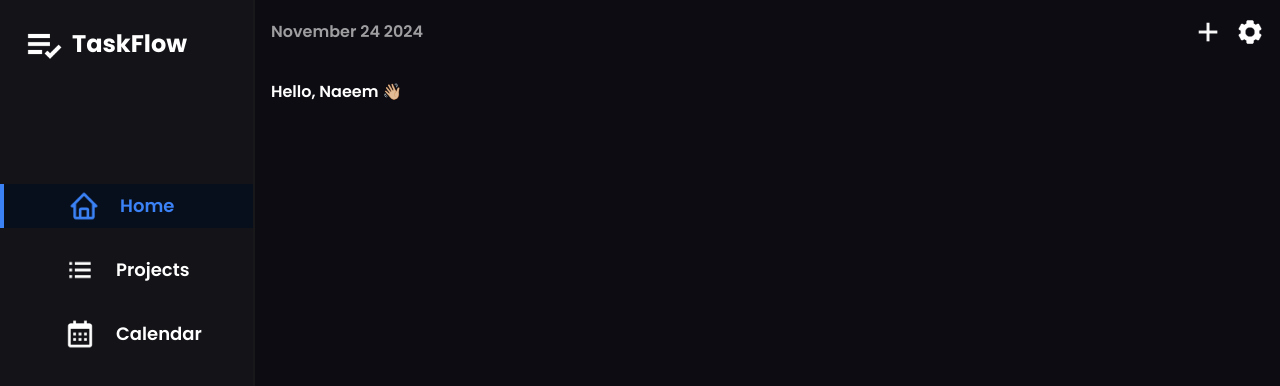
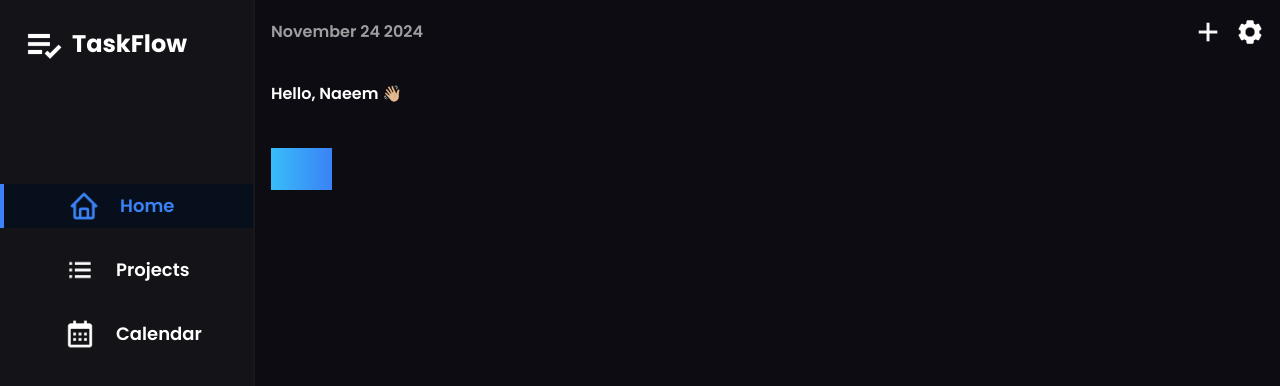
Before and after one commit to N4EXM/project_management_app, a React (Vite) app: page /Home in a window 1280 px wide. Shown: the top 386 px of the page. Built offline with nearby package versions, Linux system fonts and the light colour scheme.

Commit message:
somewhat working on the info cards

```diff
--- a/src/App.jsx
+++ b/src/App.jsx
@@ -1,6 +1,6 @@
 import { useState } from 'react'
 import { BrowserRouter, Route, Routes, Navigate } from 'react-router-dom'
-  import Home from './pages/Home'
+import Home from './pages/Home'
 import Projects from './pages/Projects'
 import Settings from './pages/Settings'
 import Calendar from './pages/Calendar'
@@ -19,6 +19,7 @@ function App() {
             <Route path="/Projects" element={<Projects />} />
             <Route path='/Settings' element={<Settings/>}></Route>
             <Route path='/Calendar' element={<Calendar/>}></Route>
+            <Route path='/Settings' elememt={<Settings/>}></Route>
           </Routes>
         </BrowserRouter>
       </div>
--- /dev/null
+++ b/src/components/InfoCard.jsx
@@ -0,0 +1,16 @@
+import React from 'react'
+
+const InfoCard = ({colour, icon, title, number }) => {
+  return (
+    <div className={`w-full h-full flex flex-row items-start justify-start ${colour}`}>
+
+      <div className='flex flex-col items-start justify-between'>
+        <p>{title}</p>
+        <p>{number}</p>
+      </div>
+
+    </div>
+  )
+}
+
+export default InfoCard
--- a/src/components/infoCard.jsx
+++ /dev/null
@@ -1,9 +0,0 @@
-import React from 'react'
-
-const infoCard = () => {
-  return (
-    <div>infoCard</div>
-  )
-}
-
-export default infoCard
--- a/src/pages/Home.jsx
+++ b/src/pages/Home.jsx
@@ -2,13 +2,14 @@ import React from 'react'
 import Navbar from '../components/Navbar'
 import PlusIcon from '../assets/PlusIcon.png'
 import CogIcon from '../assets/CogIcon.png'
+import InfoCard from '../components/InfoCard'
 
 const Home = () => {
   return (
     <div className='flex flex-col w-full h-full lg:h-screen lg:flex-row lg:gap-0'>
       <Navbar />
 
-      <div className='flex flex-col items-start justify-start w-full p-4 lg:grid lg:grid-cols-12 lg:grid-rows-12'>
+      <div className='flex flex-col items-start justify-start w-full gap-6 p-4 lg:grid lg:grid-cols-12 lg:grid-rows-12'>
 
         <div className='flex flex-row items-center justify-between w-full gap-3 lg:col-end-13 lg:row-start-1 lg:col-start-1 '>
           <h1 className='text-base font-semibold opacity-60'>November 24 2024</h1>
@@ -22,9 +23,11 @@ const Home = () => {
           </div>
         </div>
 
-        <div className='w-full pt-4 lg:p-0 lg:row-start-2 lg:col-span-12'>
+        <div className='w-full lg:p-0 lg:row-start-2 lg:col-span-12'>
           <p className='font-semibold'>Hello, Naeem 👋🏼</p>
         </div>
+
+        <InfoCard colour={'bg-gradient-to-r from-lightblue to-darkblue'}/>
 
       </div>
 
```
